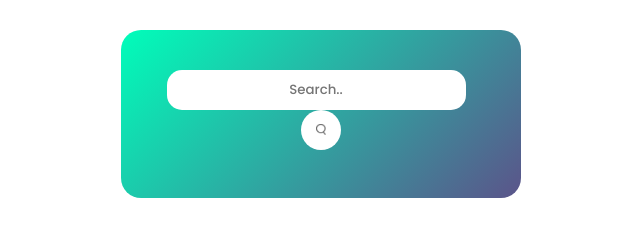
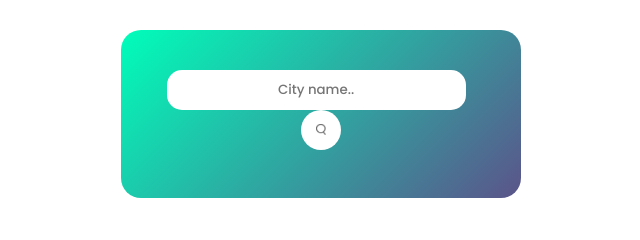
Before and after one commit to nandhakumar1812/Weather-Application-Javascript-01, a plain HTML site: page index.html in a window 1280 px wide. Shown: the part 304-544 px from the top of the page, 319-959 px from the left. Drawn offline with Linux system fonts and the light colour scheme.

Commit message:
Update index.html

```diff
--- a/index.html
+++ b/index.html
@@ -13,7 +13,7 @@
     <div class="container">
         <div class="card">
             <div class="search">
-                <input type="text" spellcheck="false" placeholder="Search.." class="city-input">
+                <input type="text" spellcheck="false" placeholder="City name.." class="city-input">
                 <button id="search-button"><img src="./images/search.png" alt="" class="search-img"></button>
             </div>
             <div class="error-city-name">
```
